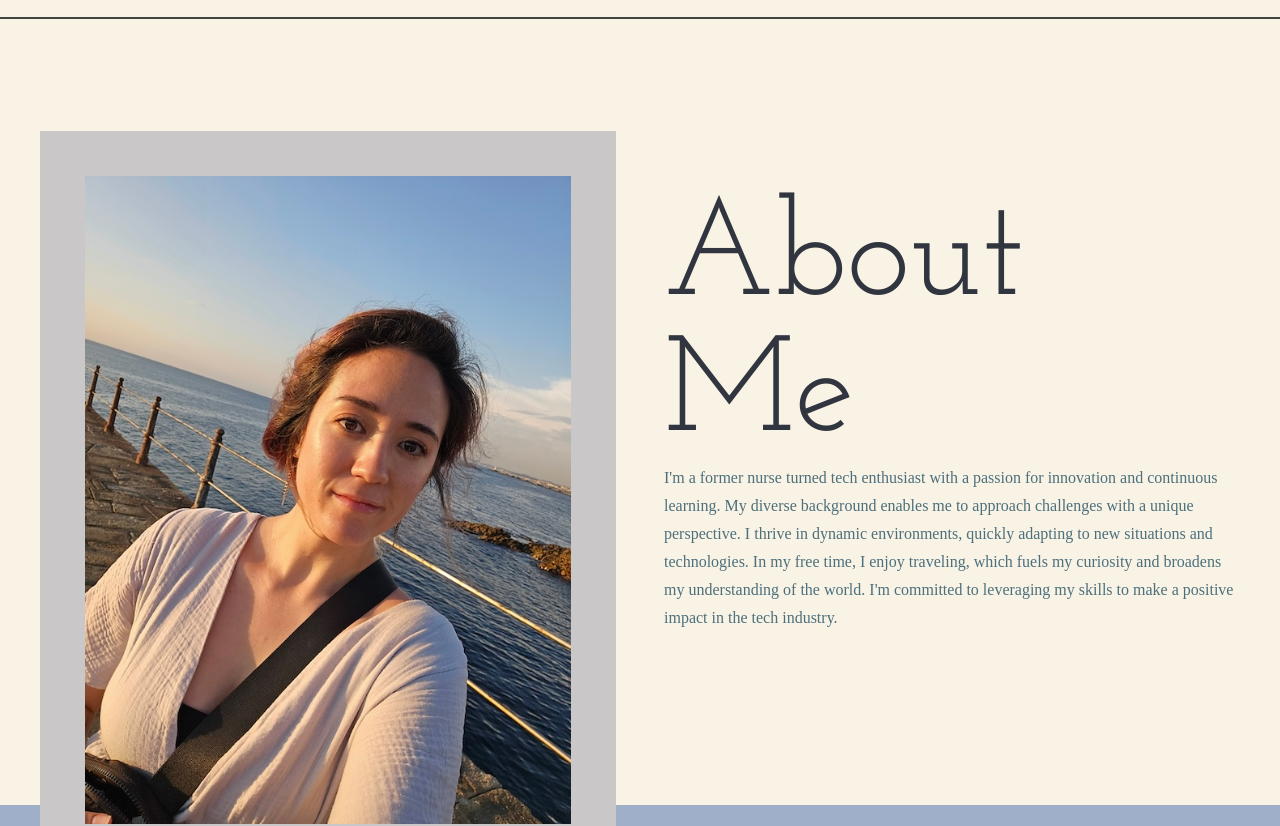
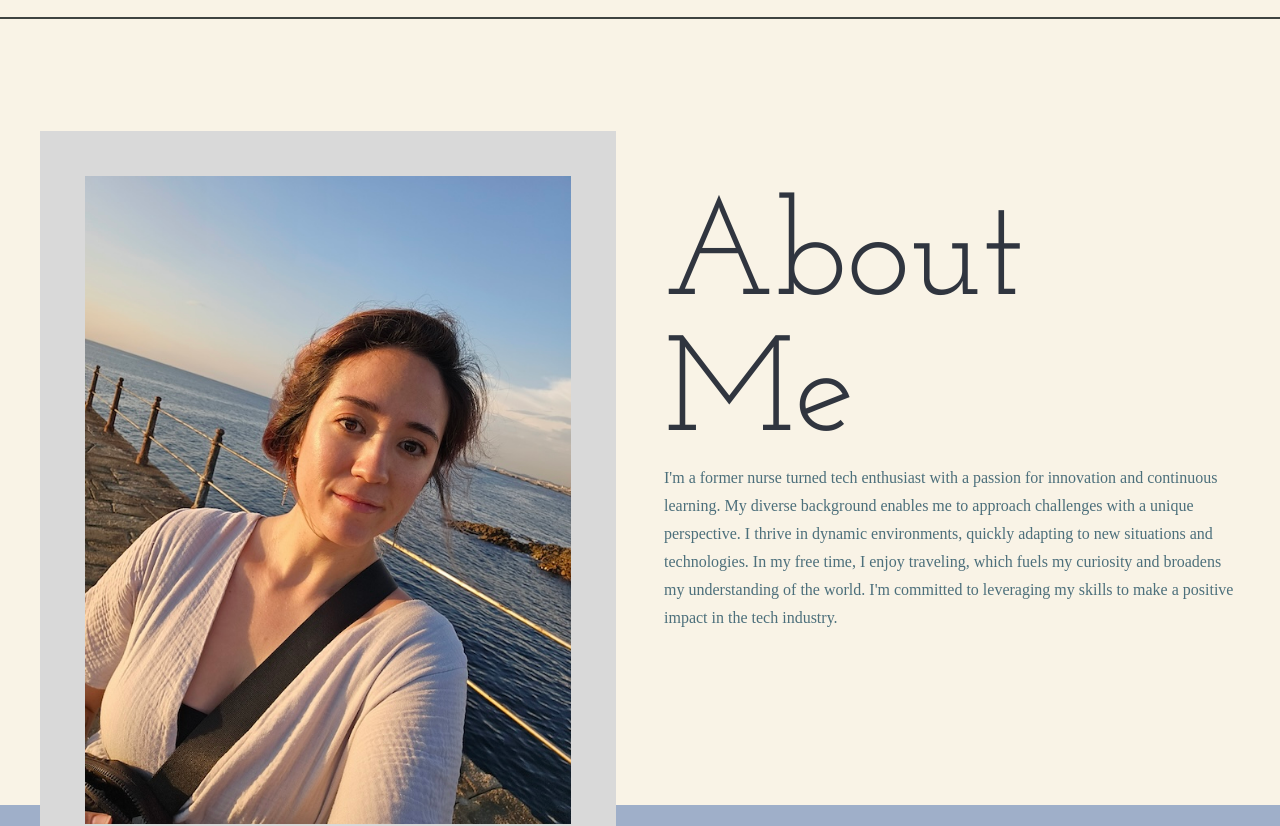
Before and after one commit to Laurasgold/home-page, a SvelteKit app: page / in a window 1280 px wide. Shown: the part 1040-1866 px from the top of the page. Built offline with nearby package versions, Linux system fonts and the light colour scheme; a web font is replaced by a local one.

Commit message:
contact me color updates

```diff
--- a/src/routes/+page.svelte
+++ b/src/routes/+page.svelte
@@ -346,12 +346,14 @@ Contact Me section
     display: flex;
     justify-content: center;
     padding-top: 140px;
+    color: var(--dark-crayola);
   }
 
   .contact-me-description {
     display: flex;
     justify-content: center;
     padding-bottom: 120px;
+    color: var(--blue-sand);
   }
 
   .contact-me-card {
--- a/src/styles/var.css
+++ b/src/styles/var.css
@@ -1,7 +1,7 @@
 /* root is the highest level in order to apply all styles */
 :root {
   --warm-sand: #F9F3E6;
-  --silver: #C9C7C7;
+  --silver: #d9d9d9;
   --cadet: #B4BBC8;
   --crayola: #9FAFC9;
   --sage: #8B8F74;
```
